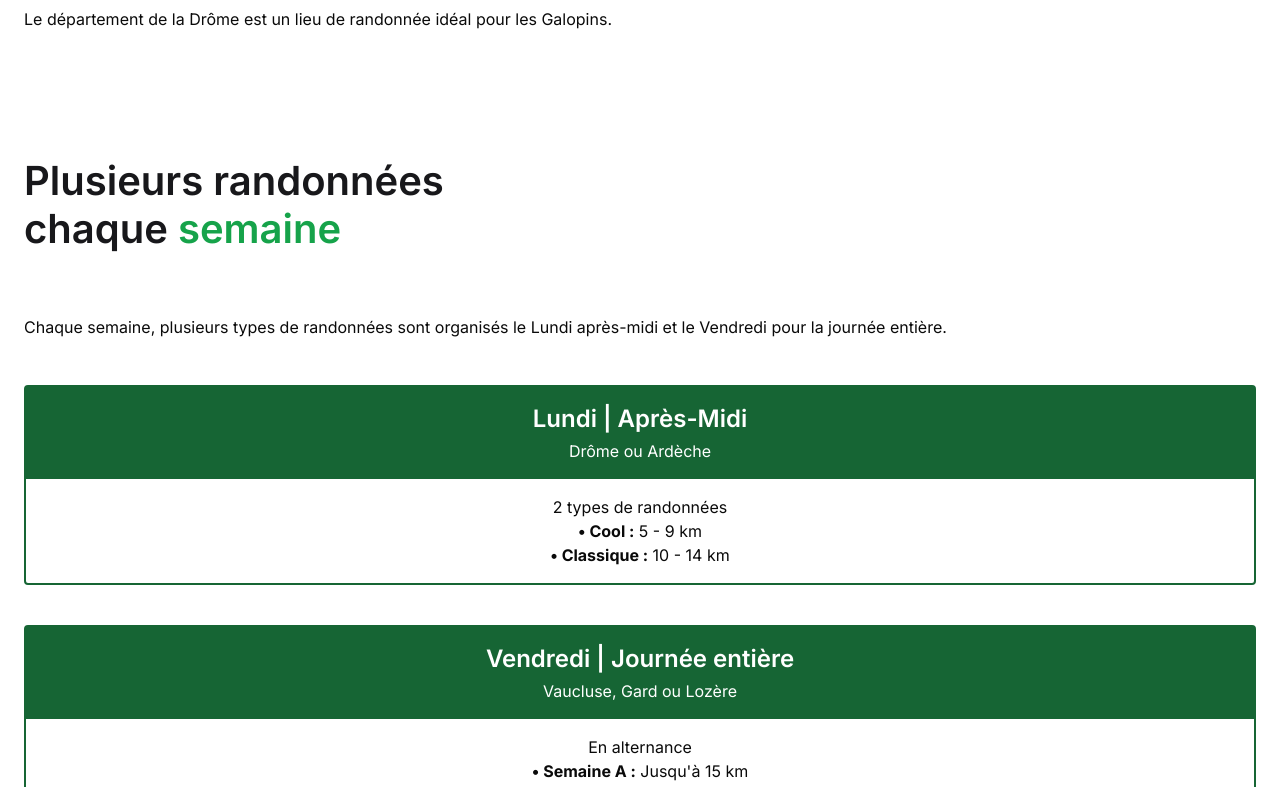
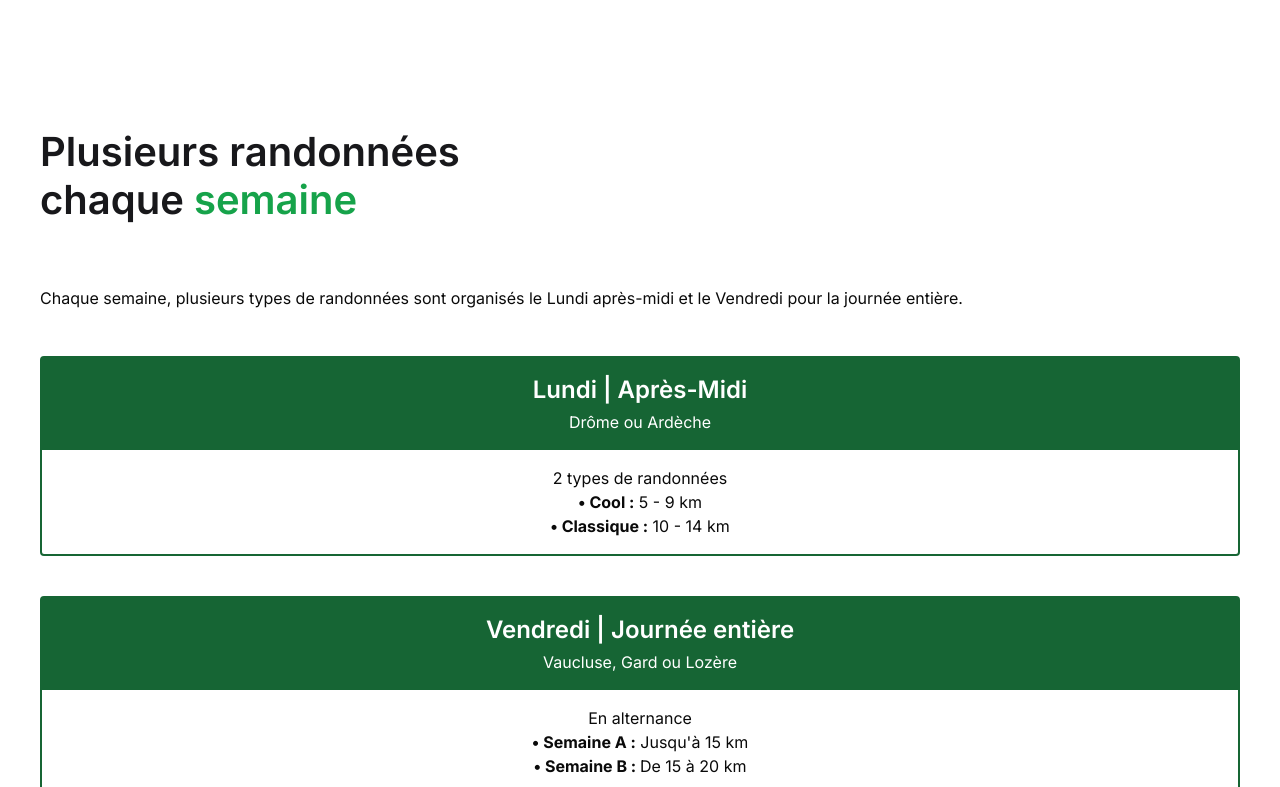
Before and after one commit to SebastienLaurentt/Galopins-Next-V2, a Next.js app: page / in a window 1280 px wide. Shown: the part 3546-4333 px from the top of the page. Built offline with nearby package versions, Linux system fonts and the light colour scheme.

Commit message:
responsive md for Section

```diff
--- a/components/Section/Section.tsx
+++ b/components/Section/Section.tsx
@@ -11,11 +11,11 @@ const Section = ({
   marginTop,
   children,
 }: SectionProps) => {
-  const isMarginBottom = marginBottom ? "mb-32" : "";
-  const isMarginTop = marginTop ? "mt-20" : "";
+  const isMarginBottom = marginBottom ? "mb-32 md:mb-36" : "";
+  const isMarginTop = marginTop ? "mt-20 md:mt-24" : "";
 
   return (
-    <section className={`${classname} ${isMarginBottom} ${isMarginTop} px-6`}>
+    <section className={`${classname} ${isMarginBottom} ${isMarginTop} px-6 md:px-10`}>
       {children}
     </section>
   );
```
